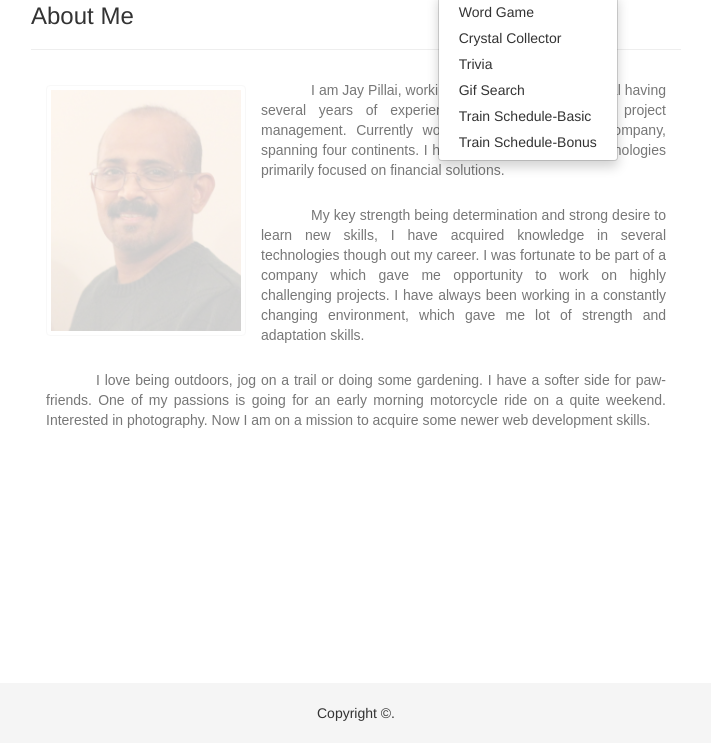
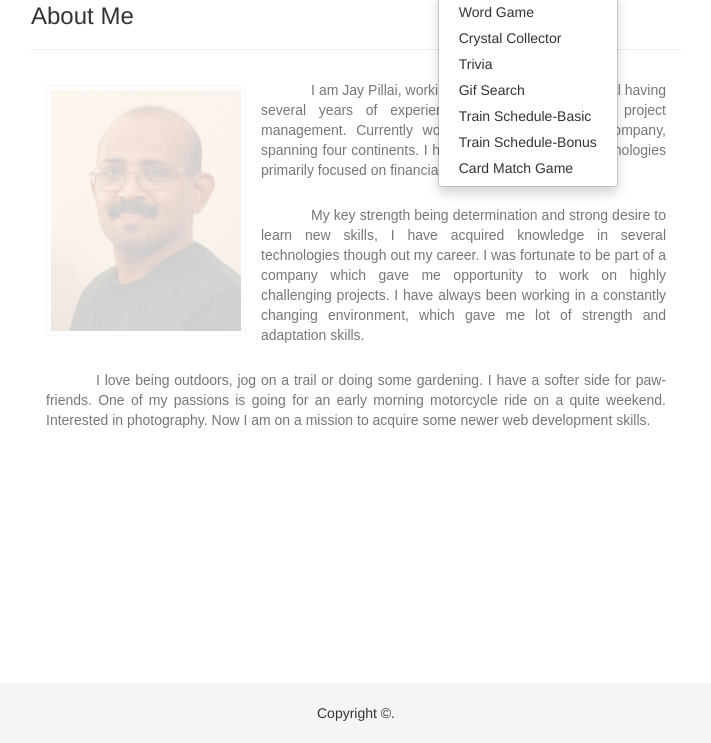
Before and after one commit to JPillai2018/Bootstrap-Portfolio, a plain HTML site: page index.html in a window 1280 px wide. Both pictures are taken after a click on the link "My Work". Shown: the part 57-800 px from the top of the page, without its empty margins (284-995 px from the left). Drawn offline with nearby package versions, Linux system fonts and the light colour scheme.

Commit message:
Bootstrap posrtfolio updated

```diff
--- a/index.html
+++ b/index.html
@@ -40,6 +40,7 @@
                                                                 <li><a href="https://jpillai2018.github.io/GifTastic/" target="_blank">Gif Search</a></li>
                                                                 <li><a href="https://jpillai2018.github.io/FireBaseTrainSchedule/" target="_blank">Train Schedule-Basic</a></li>
                                                                 <li><a href="https://jpillai2018.github.io/FireBaseTrainScheduleBonus/" target="_blank">Train Schedule-Bonus</a></li>
+                                                                <li><a href="https://jpillai2018.github.io/CardMatchGame/" target="_blank">Card Match Game</a></li>
                                                          </ul>
                                                 </li>
 
```
Also changed, not shown: contact.html (+1 -0 lines), portfolio.html (+1 -0 lines).
